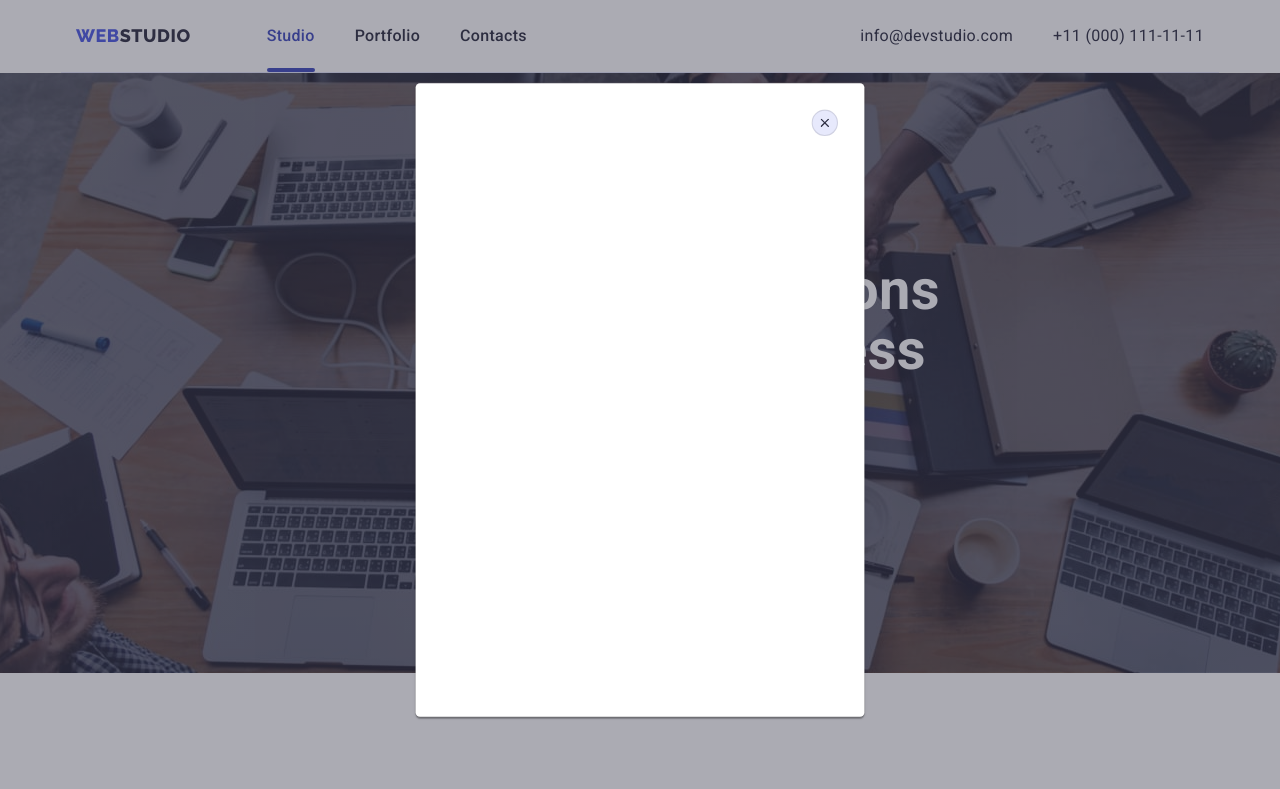
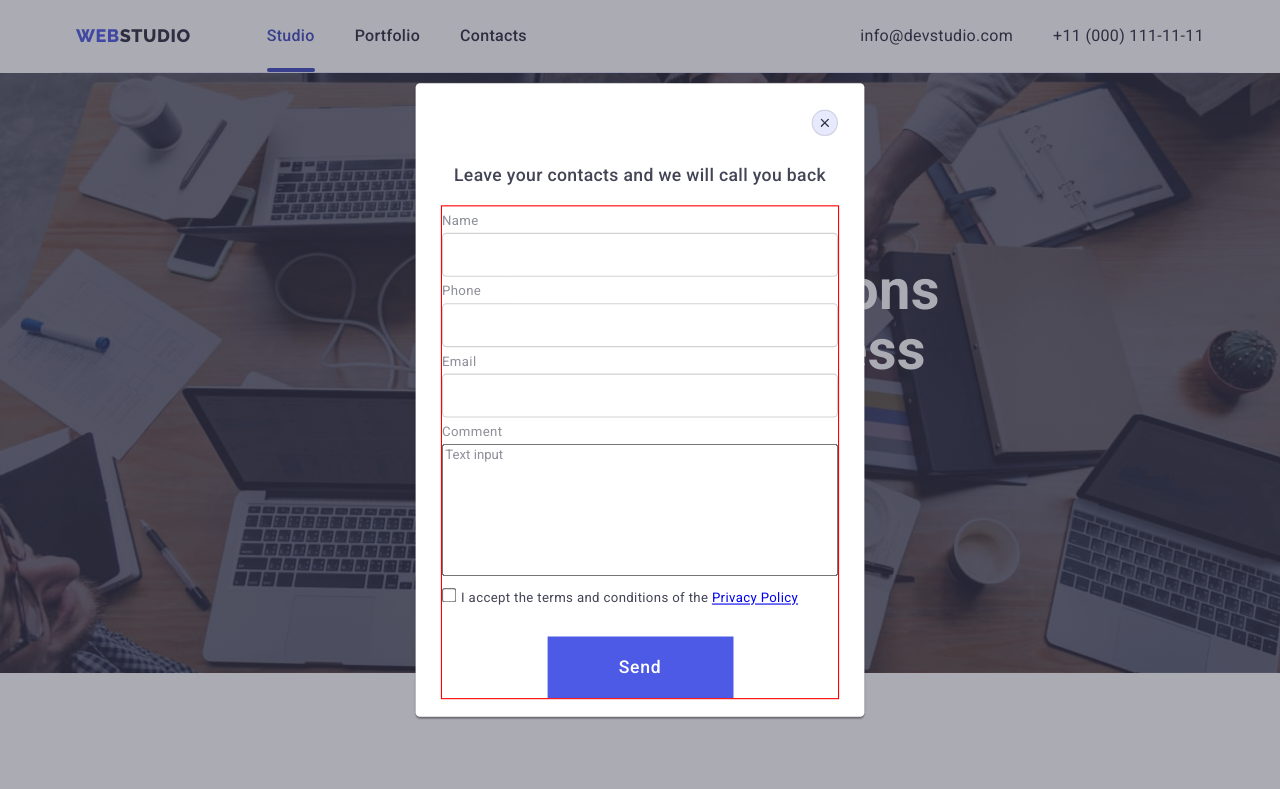
Before and after one commit to ihorkoi/goit-markup-hw-06, a plain HTML site: page index.html in a window 1280 px wide. Both pictures are taken after a click on the button "Order Service". Shown: the top 789 px of the page. Drawn offline with nearby package versions, Linux system fonts and the light colour scheme.

Commit message:
add modal form

```diff
--- a/css/styles.css
+++ b/css/styles.css
@@ -544,11 +544,20 @@ ul {
   width: 408px;
   height: 576px;
 
+  padding-top: 72px;
+  padding-left: 24px;
+  padding-right: 24px;
+
   background-color: #fff;
 
   box-shadow: 0px 1px 1px rgba(0, 0, 0, 0.14), 0px 1px 3px rgba(0, 0, 0, 0.12),
     0px 2px 1px rgba(0, 0, 0, 0.2);
   border-radius: 4px;
+}
+.form-header {
+  font-weight: 500;
+  text-align: center;
+  padding-bottom: 16px;
 }
 .backdrop .modal {
   transform: translate(-50%, -50%) scale(1.1);
@@ -579,3 +588,46 @@ ul {
   color: var(--background-main-color);
   background-color: var(--accent-secondary-color);
 }
+.form {
+  outline: 1px solid red;
+}
+.form-label {
+  font-size: 12px;
+  line-height: 1.17;
+  color: #8e8f99;
+}
+.form-input {
+  display: block;
+  width: 100%;
+  height: 40px;
+
+  border: 1px solid rgba(33, 33, 33, 0.2);
+  border-radius: 4px;
+}
+.form-comment {
+  width: 100%;
+  height: 120px;
+  resize: none;
+  padding-bottom: 16px;
+}
+.form-comment::placeholder {
+  font-size: 12px;
+  line-height: 1.17;
+  color: #8e8f99;
+}
+.form-agreement {
+}
+.form-agreement-label {
+  font-size: 12px;
+  line-height: 1.17;
+}
+.button-submit {
+  display: flex;
+  width: 169px;
+  height: 56px;
+
+  margin: 24px auto;
+
+  justify-content: center;
+  align-items: center;
+}
--- a/index.html
+++ b/index.html
@@ -428,6 +428,28 @@
             <use href="./images/icons.svg#icon-close-black"></use>
           </svg>
         </button>
+        <p class="form-header">Leave your contacts and we will call you back</p>
+        <form class="form">
+          <label class="form-label"> Name </label>
+          <input type="text" class="form-input" id="form-input-name" />
+          <label class="form-label"> Phone </label>
+          <input type="text" class="form-input" id="form-input-phone" />
+          <label class="form-label"> Email </label>
+          <input type="text" class="form-input" id="form-input-email" />
+          <label class="form-label" id="form-comment"> Comment </label>
+          <textarea
+            name="user_comment"
+            id="form-comment"
+            class="form-comment"
+            placeholder="Text input"
+          ></textarea>
+          <input class="form-agreement" type="checkbox" id="form-agreement" />
+          <label class="form-agreement-label" for="form-agreement"
+            >I accept the terms and conditions of the
+            <a href="#">Privacy Policy</a></label
+          >
+          <buttton class="button button-submit" type="submit">Send</buttton>
+        </form>
       </div>
     </div>
     <script src="./js/modal.js"></script>
```
